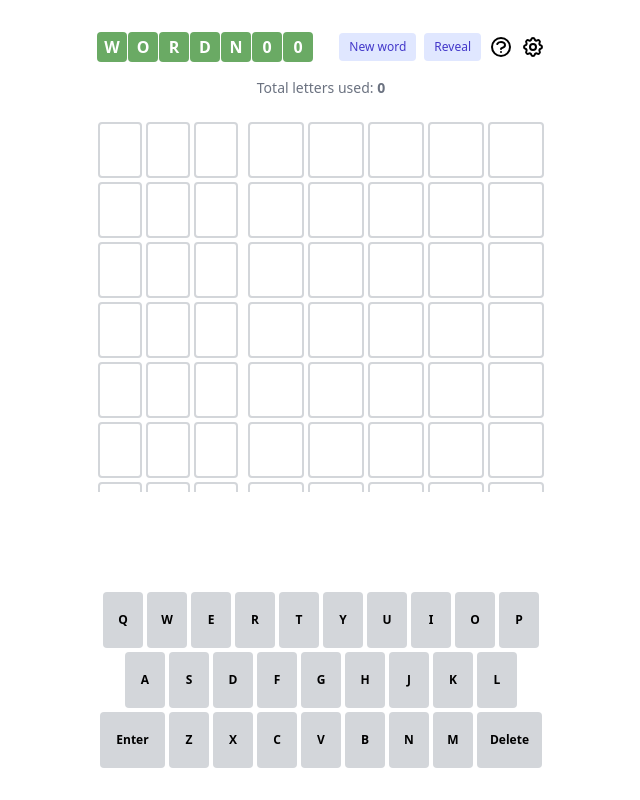
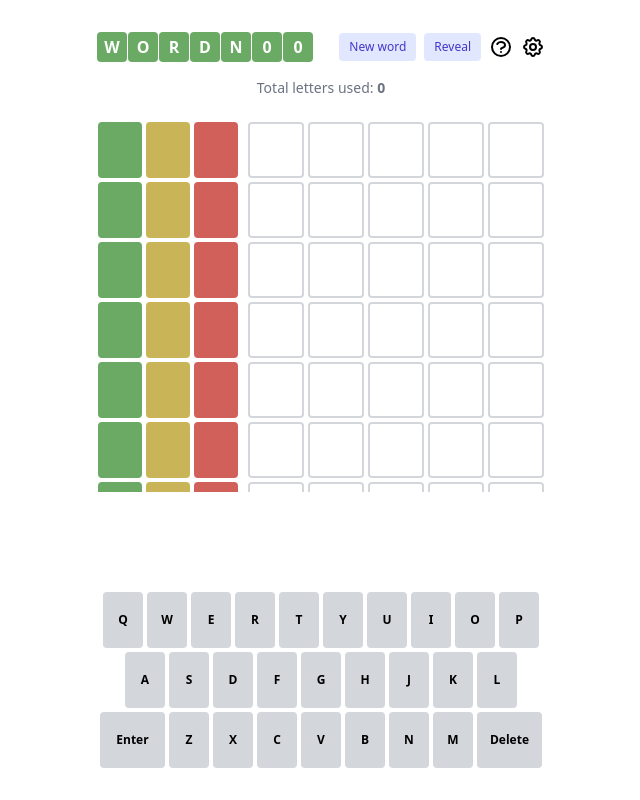
Before and after one commit to gnarrithas/wordn00, a React (Vite) app: page / in a window 1280 px wide. Shown: the whole page, without its empty margins (319-959 px from the left). Built offline with nearby package versions, Linux system fonts and the light colour scheme.

Commit message:
always colour the score boxes

```diff
--- a/src/components/grid/ScoreBoxes.tsx
+++ b/src/components/grid/ScoreBoxes.tsx
@@ -4,7 +4,7 @@ import { Score } from "../../lib/score";
 import { STATUS_CLASSES } from "./Cell";
 
 type Props = {
-  // Omit for the blank boxes of rows not guessed yet.
+  // Omit for the empty boxes of rows not guessed yet.
   score?: Score;
   // When set, the boxes flip in starting after this many ms.
   revealDelayMs?: number;
@@ -58,17 +58,18 @@ export const ScoreBoxes = ({
             className={classnames(
               "shrink-0 border-2 flex items-center justify-center mx-0.5 font-bold rounded tabular-nums",
               SIZES[size],
-              score
-                ? STATUS_CLASSES[key]
-                : "bg-white dark:bg-wordle-night-bg border-wordle-empty dark:border-wordle-night-empty",
-              isDashed ? "border-dashed" : "border-solid",
-              { "cell-reveal": delayMs !== undefined },
+              // Always in their colours; rows not guessed yet just have no
+              // digits, and the dashed row is faded.
+              STATUS_CLASSES[key],
+              isDashed ? "border-dashed opacity-40" : "border-solid",
+              { "score-reveal": delayMs !== undefined },
             )}
             style={
               delayMs === undefined
                 ? undefined
                 : {
                     animationDuration: `${FLIP_MS}ms, ${FLIP_MS / 2}ms`,
+                    // Same timing as a tile flip; only the digit is hidden.
                     animationDelay: `${delayMs}ms, ${delayMs}ms`,
                   }
             }
--- a/src/index.css
+++ b/src/index.css
@@ -134,6 +134,21 @@ body {
   }
 }
 
+/* Score boxes keep their colours while flipping; the digit appears as the
+   box turns edge-on. */
+.score-reveal {
+  animation-name: cell-reveal-flip, score-reveal-hide;
+  animation-timing-function: ease-in-out, linear;
+  animation-fill-mode: backwards, backwards;
+}
+
+@keyframes score-reveal-hide {
+  from,
+  to {
+    color: transparent;
+  }
+}
+
 /* Logo tiles flip like guesses, but start grey ("absent") rather than blank. */
 .logo-reveal {
   animation-name: cell-reveal-flip, logo-reveal-hide;
@@ -260,6 +275,7 @@ body {
 
 @media (prefers-reduced-motion: reduce) {
   .cell-reveal,
+  .score-reveal,
   .logo-reveal,
   .cell-bounce,
   .length-match::before,
```
